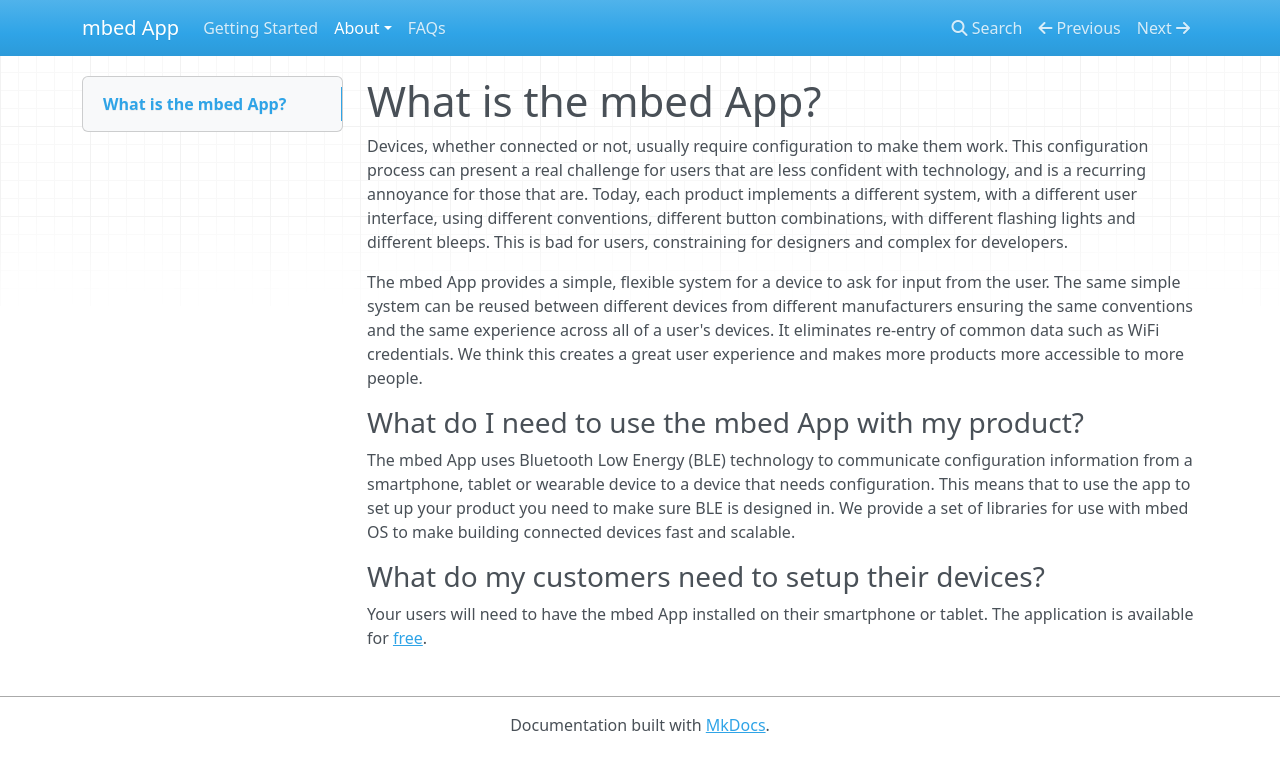
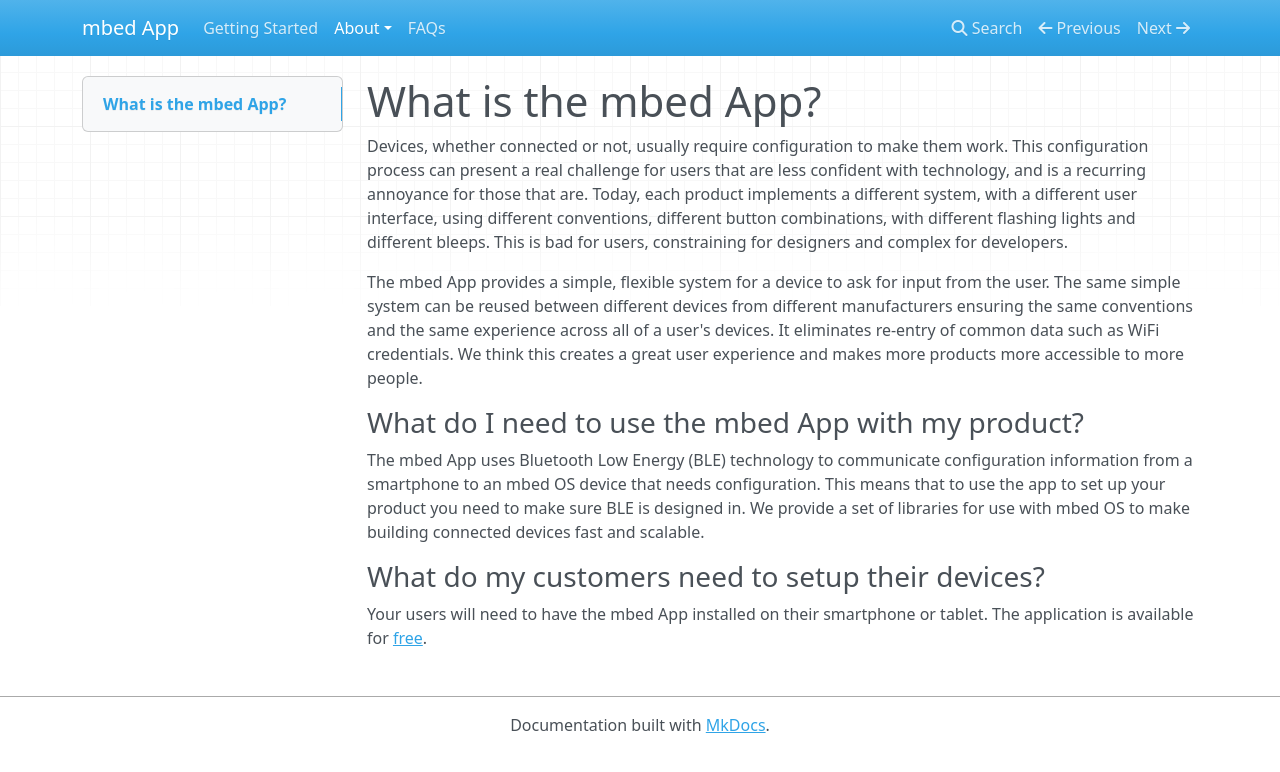
Before and after one commit to ARMmbed/mbed-app-docs, an MkDocs documentation site: the page built from docs/what_is_provisioning.md, in a window 1280 px wide. Shown: the top 772 px of the page. Built offline with MkDocs 1.6.1, drawn with Linux system fonts in a browser that asks for light colours; nearby versions of some CDN libraries; old or Windows-style settings are respelled for this version of MkDocs.

Commit message:
Update what_is_provisioning.md

```diff
--- a/docs/what_is_provisioning.md
+++ b/docs/what_is_provisioning.md
@@ -7,7 +7,7 @@ The mbed App provides a simple, flexible system for a device to ask for input fr
 
 ### What do I need to use the mbed App with my product?
 
-The mbed App uses Bluetooth Low Energy (BLE) technology to communicate configuration information from a smartphone, tablet or wearable device to a device that needs configuration. This means that to use the app to set up your product you need to make sure BLE is designed in. We provide a set of libraries for use with mbed OS to make building connected devices fast and scalable.
+The mbed App uses Bluetooth Low Energy (BLE) technology to communicate configuration information from a smartphone to an mbed OS device that needs configuration. This means that to use the app to set up your product you need to make sure BLE is designed in. We provide a set of libraries for use with mbed OS to make building connected devices fast and scalable.
 
 ### What do my customers need to setup their devices?
 
```
